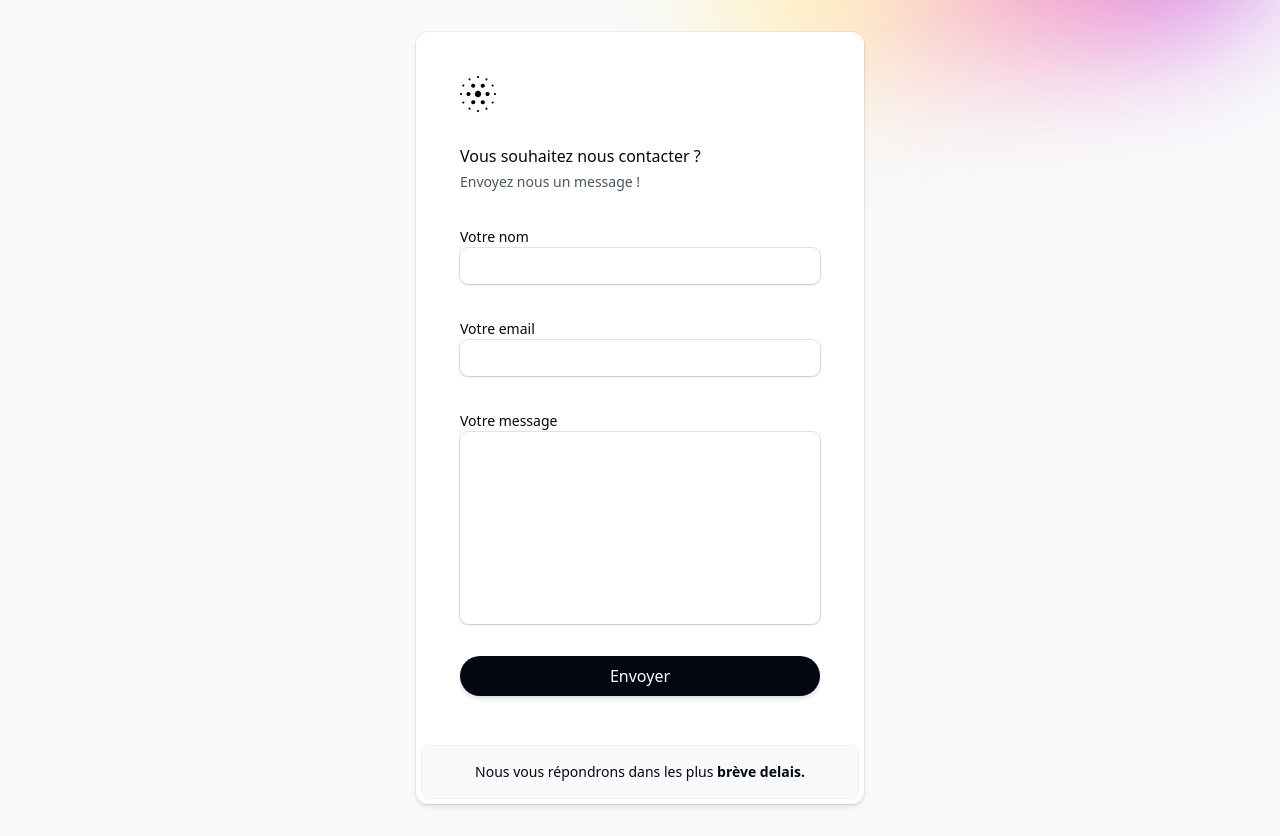
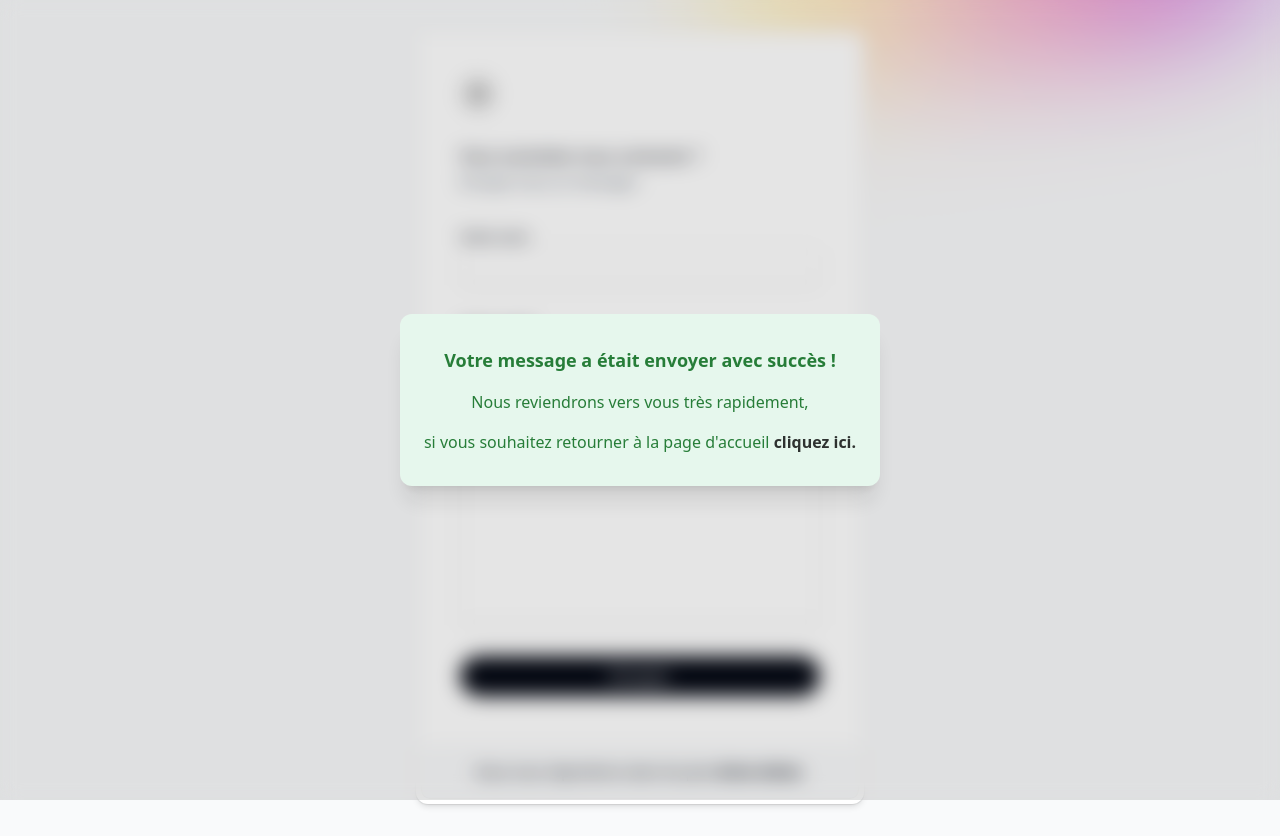
Before and after one commit to Iskandar835/levderido, a Next.js app in the folder levderido-app/: page /contact in a window 1280 px wide. Both pictures are taken after typing "Sample", "name@example.com", "Sample" into the empty fields and a click on the button "Envoyer". Built offline with nearby package versions, Linux system fonts and the light colour scheme; a web font is replaced by a local one.

Commit message:
feat: ajout pop up lors de l'envoi reussi du form

```diff
--- a/levderido-app/src/components/form.tsx
+++ b/levderido-app/src/components/form.tsx
@@ -6,10 +6,38 @@ import { Mark } from '@/components/logo'
 import emailjs from '@emailjs/browser'
 import { Field, Input, Label, Textarea } from '@headlessui/react'
 import { clsx } from 'clsx'
-import { useRef } from 'react'
+import { useRef, useState } from 'react'
+
+function SuccessFormSubmitAlert() {
+  return (
+    <>
+      <div className="relative z-50">
+        <div className="fixed inset-0 flex w-screen items-center justify-center bg-black/10 p-4 backdrop-blur-[10px]">
+          <div className="max-w-lg space-y-4 rounded-xl bg-[#E6F7ED] px-6 py-8 text-center text-[#006514D5] shadow-xl">
+            <h2 className="text-lg font-semibold">
+              Votre message a était envoyer avec succès !
+            </h2>
+            <p>Nous reviendrons vers vous très rapidement,</p>
+            <p>
+              si vous souhaitez retourner à la page d&apos;accueil{' '}
+              <Link href="/" title="Home" className="font-bold text-black/80">
+                cliquez ici.
+              </Link>
+            </p>
+          </div>
+        </div>
+      </div>
+    </>
+  )
+}
 
 export function Form() {
   const form = useRef<HTMLFormElement | null>(null)
+  const [isSend, setIsSend] = useState<boolean>(false)
+
+  const displaySuccessFormSubmitAlert = () => {
+    setIsSend(!isSend)
+  }
 
   const emailJsParams = {
     serviceId: 'service_igy85ub',
@@ -30,14 +58,16 @@ export function Form() {
           publicKey: emailJsParams.publickKey,
         },
       )
-      alert('sa work')
       form.current.reset()
+      displaySuccessFormSubmitAlert()
     } catch (error) {
       console.error('The form parameters could not be sent :', error)
     }
   }
 
   return (
+    <>
+      {isSend && <SuccessFormSubmitAlert />}
       <form ref={form} onSubmit={sendFormToEmailJS} className="p-7 sm:p-11">
         <div className="flex items-start">
           <Link href="/" title="Home">
@@ -47,7 +77,9 @@ export function Form() {
         <h1 className="mt-8 text-base/6 font-medium">
           Vous souhaitez nous contacter ?
         </h1>
-      <p className="mt-1 text-sm/5 text-gray-600">Envoyez nous un message !</p>
+        <p className="mt-1 text-sm/5 text-gray-600">
+          Envoyez nous un message !
+        </p>
         <Field className="mt-8 space-y-3">
           <Label className="text-sm/5 font-medium">Votre nom</Label>
           <Input
@@ -66,7 +98,6 @@ export function Form() {
           <Label className="text-sm/5 font-medium">Votre email</Label>
           <Input
             required
-          autoFocus
             type="email"
             name="user_email"
             className={clsx(
@@ -95,5 +126,6 @@ export function Form() {
           </Button>
         </div>
       </form>
+    </>
   )
 }
```
Lines whose indentation alone changed are shown as unchanged.
